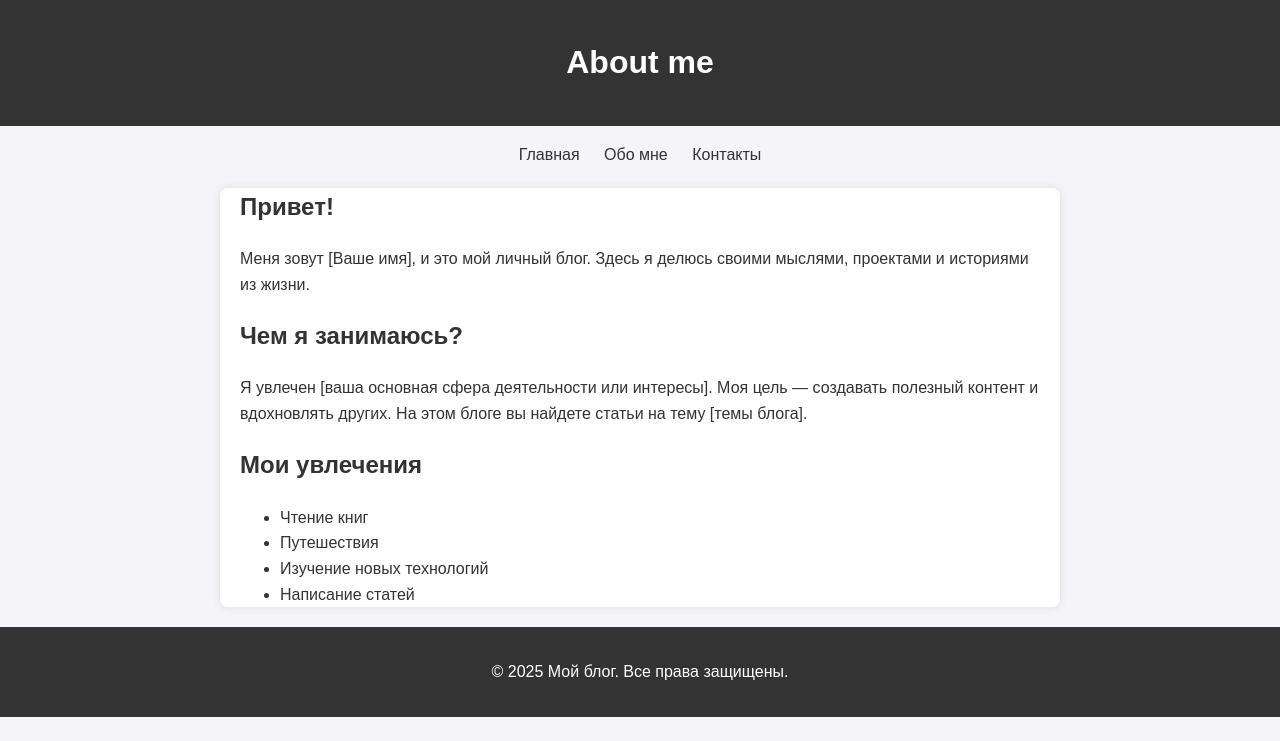
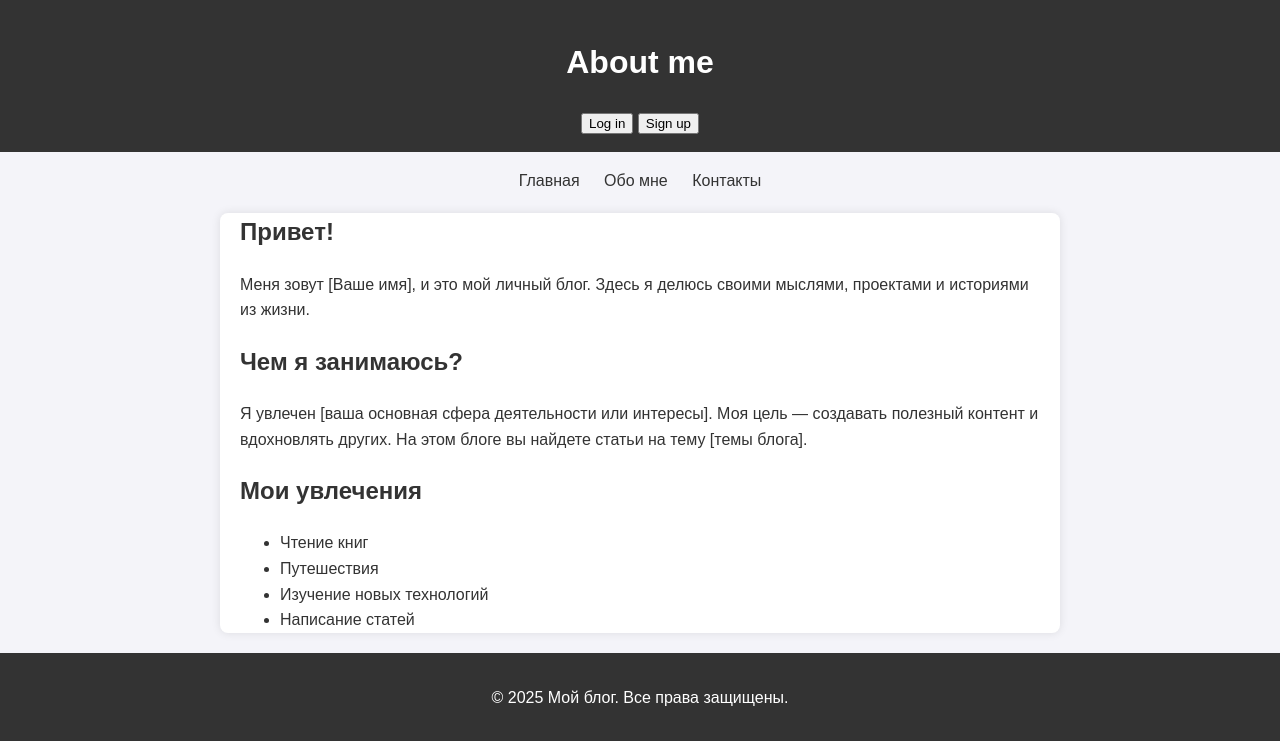
Before and after one commit to KostantinRudenko/Blog-Web-App, a Django app: page /about in a window 1280 px wide. Shown: the top 741 px of the page. Run offline with Django 5.2, Linux system fonts and the light colour scheme.

Commit message:
added auth buttons

```diff
--- a/blog_app/post_app/templates/post_app/base.html
+++ b/blog_app/post_app/templates/post_app/base.html
@@ -14,6 +14,8 @@
 <body>
     <header>
         <h1>{{ title }}</h1>
+        <button class="auth-btn" onclick="location.href='#'">Log in</button>
+        <button class="auth-btn" onclick="location.href='#'">Sign up</button>
     </header>
     <nav>
         <a href="{% url 'index' %}">Главная</a>
```
